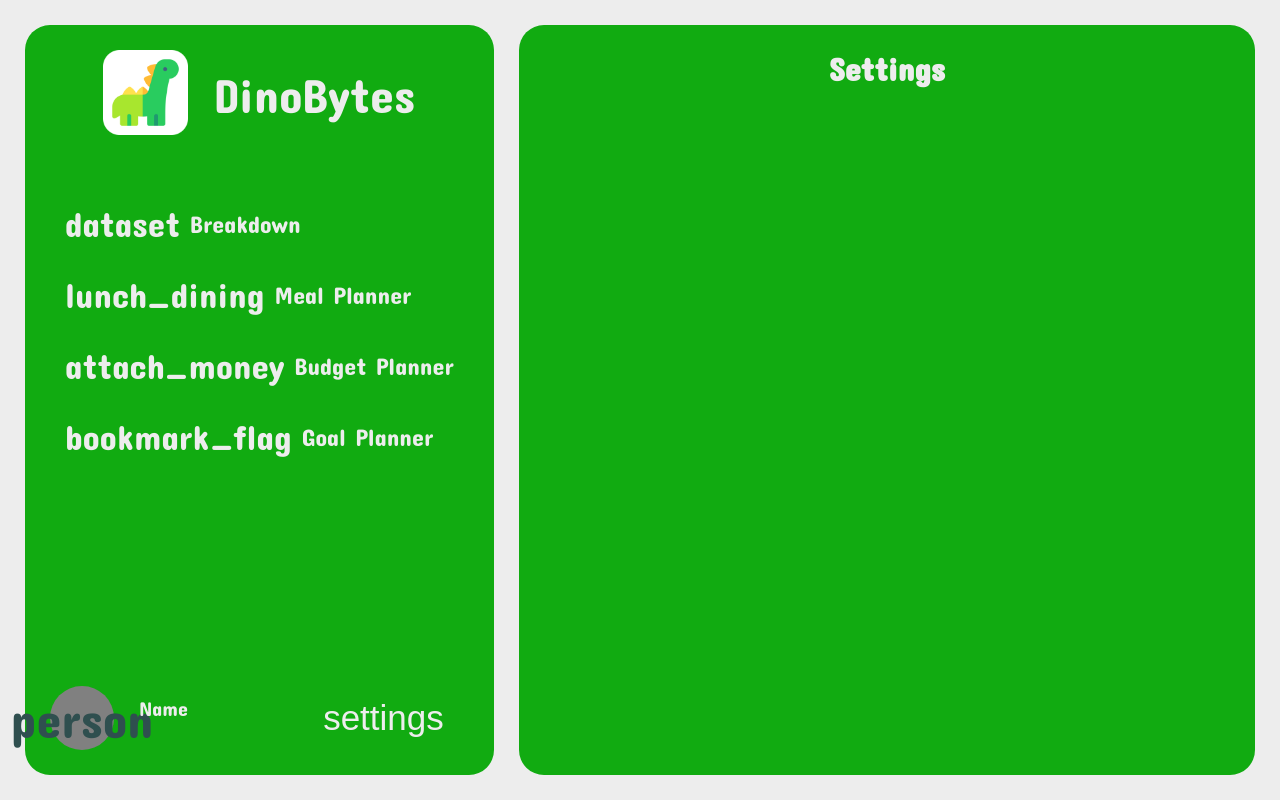
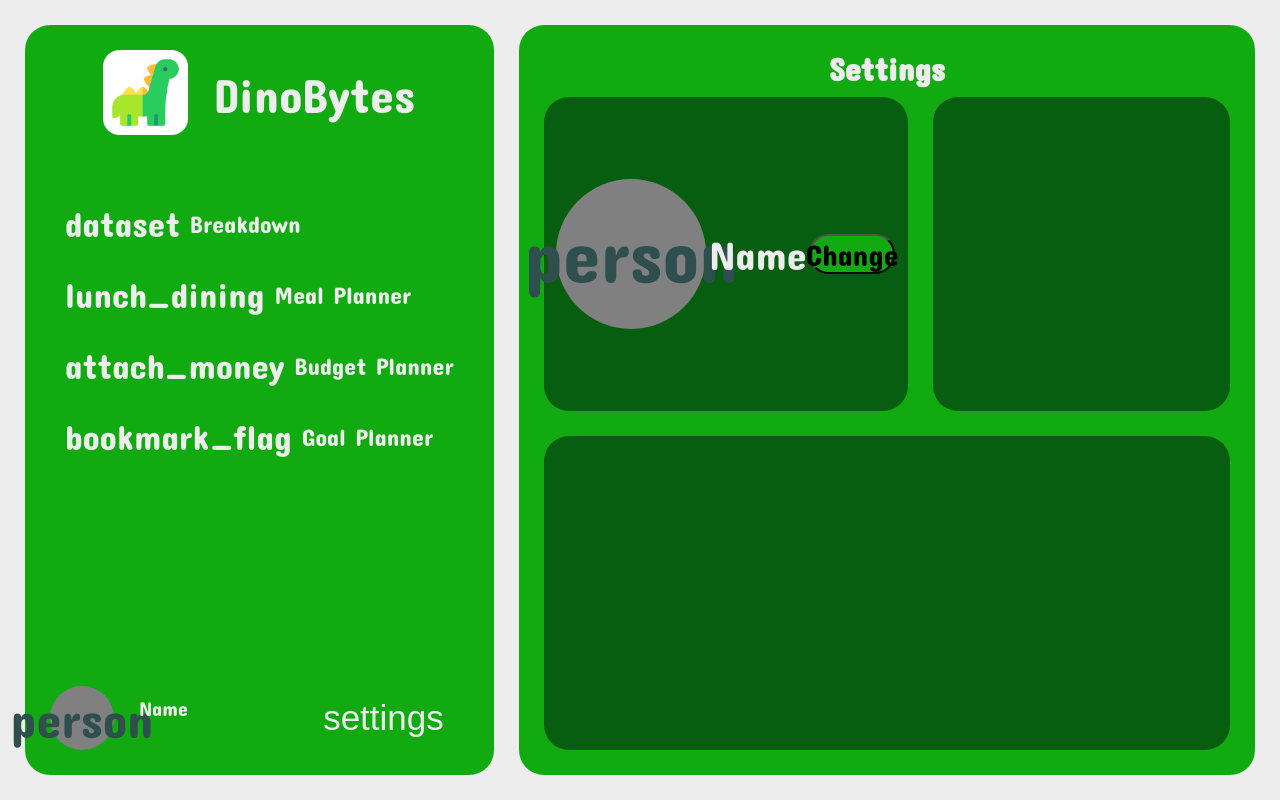
Before and after one commit to LikeMyGames/DinoBytes, a Next.js app: page / in a window 1280 px wide. Both pictures are taken after a click on the button "settings". Built offline with nearby package versions, Linux system fonts and the light colour scheme.

Commit message:
Created settings menu

```diff
--- a/components/Settings/Settings.module.css
+++ b/components/Settings/Settings.module.css
@@ -0,0 +1,71 @@
+.settings_container {
+    display: grid;
+    height: 100%;
+    width: 100%;
+    grid-template-rows: 1fr 1fr;
+    grid-template-columns: 1fr 1fr;
+    gap: 25px;
+}
+
+.settings_profile_info {
+    grid-column: 1 / 2;
+    grid-row: 1 / 2;
+    display: flex;
+    background-color: var(--tertiary);
+    border-radius: 25px;
+    padding: 10px;
+    font-size: 40px;
+    align-items: center;
+    justify-content: center;
+    justify-content: space-evenly;
+}
+
+.profile_info_account_photo {
+    height: 150px;
+    width: 150px;
+    background-color: grey;
+    color: darkslategray;
+    display: flex;
+    justify-content: center;
+    align-items: center;
+    border-radius: 75px;
+}
+
+.profile_info_account_photo>span {
+    font-size: 75px;
+}
+
+.profile_info_change_name {
+     width: 25%;
+    height: 40px;
+    display: flex;
+    background-color: var(--foreground);
+    align-items: center;
+    justify-content: center;
+    font-size: 30px;
+    border-radius: 25px;
+}
+
+.other {
+    grid-column: 2 / 3;
+    grid-row: 1 / 2;
+    display: flex;
+    background-color: var(--tertiary);
+    border-radius: 25px;
+    flex-direction: column;
+    padding: 20px;
+    font-size: 30px;
+    left: 0;
+}
+
+.other1 {
+    grid-column: 1 / 3;
+    grid-row: 2 / 3;
+    display: flex;
+    background-color: var(--tertiary);
+    border-radius: 25px;
+    flex-direction: column;
+    padding: 20px;
+    font-size: 30px;
+    left: 0;
+}
--- a/components/Settings/Settings.tsx
+++ b/components/Settings/Settings.tsx
@@ -1,9 +1,24 @@
 import style from "./Settings.module.css"
+import Icon from "@/components/Icon";
 
 export default function Settings() {
     return (
-        <div>
+        <div className={style.settings_container}>
+            <div className={style.settings_profile_info}>
+                <div className={style.profile_info_account_photo}>
+                    <Icon iconName="person" />
+                </div>
+                Name
+                <button className={`${style.profile_info_change_name} concert_one_regular`}>
+					Change
+				</button>
+            </div>
+            <div className={style.other}>
 
+            </div>
+            <div className={style.other1}>
+
+            </div>
         </div>
     )
 }
```
